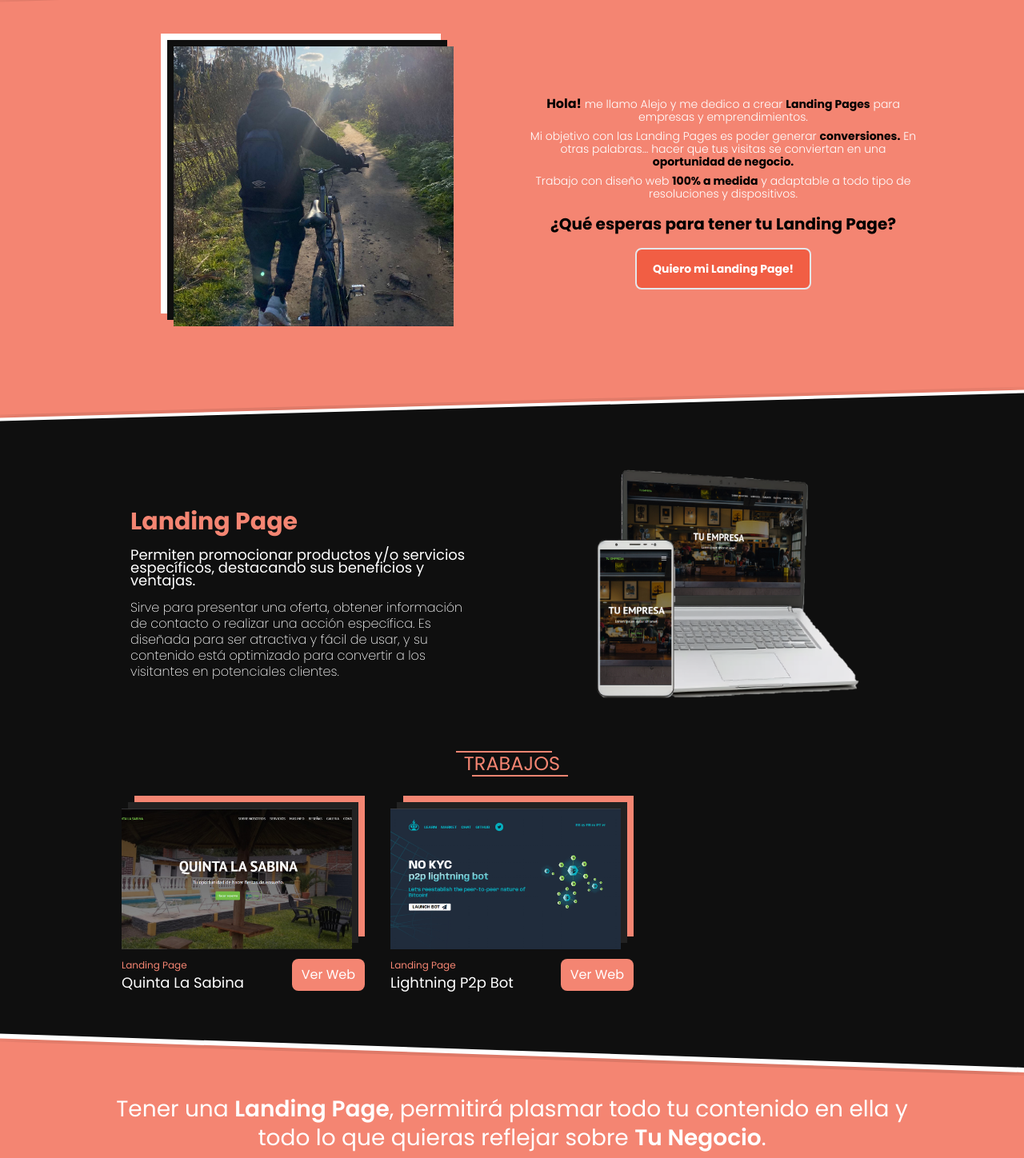
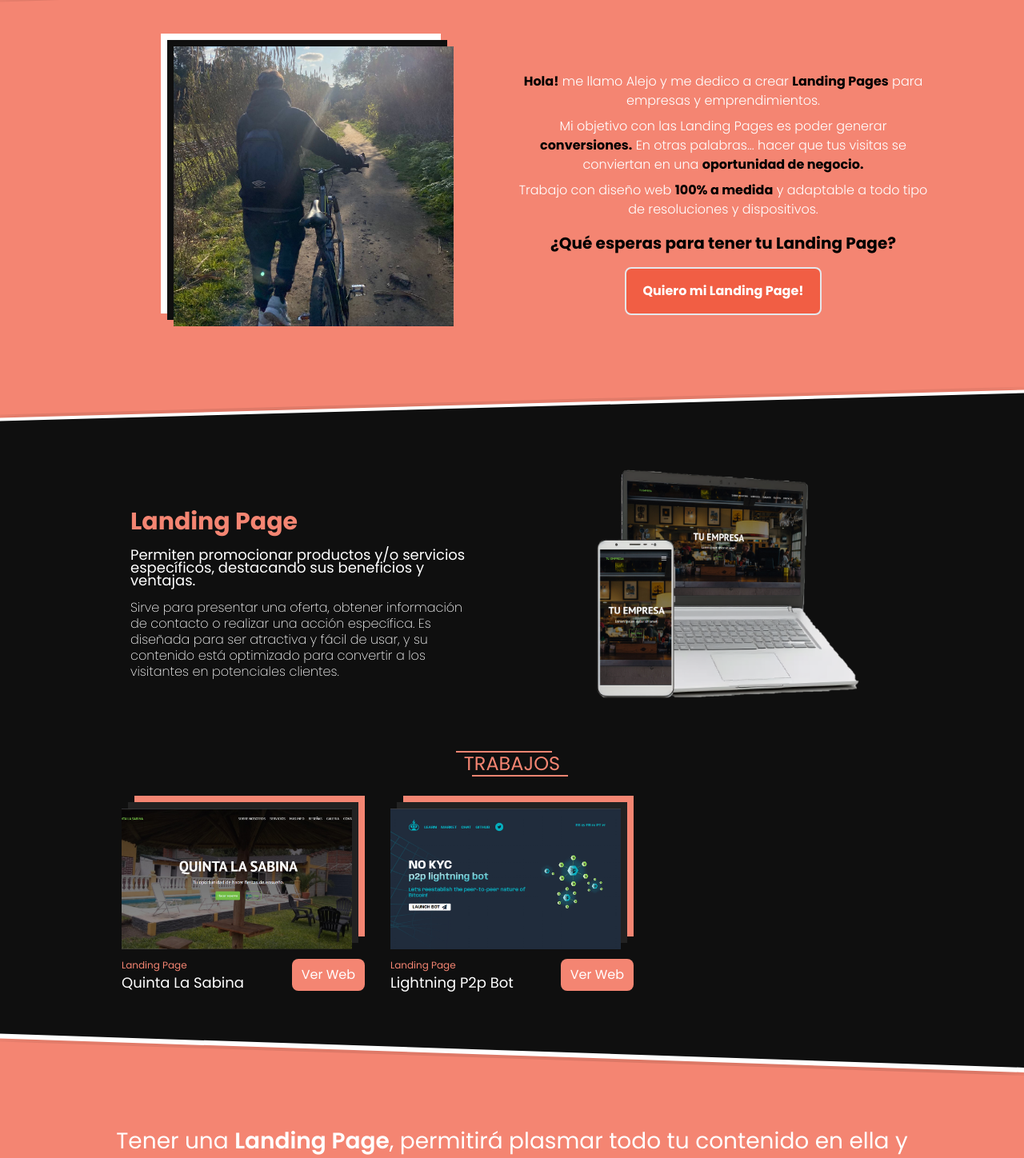
Before and after one commit to Aleervdnr/portfolio-2024, a React (Vite) app: page / in a window 1280 px wide. Shown: the part 860-2308 px from the top of the page at 80% size. Built offline with nearby package versions, Linux system fonts and the light colour scheme.

Commit message:
ultimos detalles

```diff
--- a/src/App.jsx
+++ b/src/App.jsx
@@ -10,7 +10,7 @@ import Trabajos from './componentes/Trabajos'
 import Footer from './componentes/Footer'
 
 function App() {
-  const [intro, setIntro] = useState(true)
+  const [intro, setIntro] = useState(false)
 
 useEffect(() => {
   const timer = setTimeout(() => {
@@ -30,7 +30,7 @@ useEffect(() => {
       <Landing/>
       <Trabajos/>
       <DividerOpen2/>
-      <div className='bg-anaranjado py-4 px-6 lg:px-28 grid gap-4'>
+      <div className='bg-anaranjado py-8 lg:py-14 px-6 lg:px-28 grid gap-4'>
         <p className='text-[28px] leading-9 text-white text-center'>Tener una <span className='font-semibold'>Landing Page</span>, permitirá plasmar todo tu contenido en ella y todo lo que quieras reflejar sobre <span className='font-semibold'>Tu Negocio</span>.</p>
       </div>
       <DividerClose2/>
--- a/src/componentes/AboutMe.jsx
+++ b/src/componentes/AboutMe.jsx
@@ -4,7 +4,7 @@ export default function AboutMe() {
 
             <div className=" relative w-[250px] h-[250px] lg:w-[350px] lg:h-[350px] bg-white before:absolute before:w-[250px] before:h-[250px] lg:before:w-[350px] lg:before:h-[350px] before:bg-fondo-negro before:translate-y-[8px] before:translate-x-[8px] after:absolute after:w-[250px] after:h-[250px] lg:after:w-[350px] lg:after:h-[350px] after:bg-me after:bg-cover after:bg-bottom after:z-[10] z-[10] after:translate-y-[16px] after:translate-x-[16px] mb-[50px]"></div>
 
-            <div className="max-w-[500px] text-center text-white font-light text-[14px] leading-4">
+            <div className="max-w-[500px] lg:max-w-[520px] text-center text-white font-light text-[14px] xl:text-base leading-4">
                 <p className="mb-2 ">
                     <span className="font-bold text-black text-[16px]">Hola!</span> me llamo Alejo y me dedico a crear <span className="font-bold text-black">Landing Pages</span> para empresas y emprendimientos.
                 </p>
--- a/tailwind.config.js
+++ b/tailwind.config.js
@@ -45,7 +45,7 @@ export default {
         },
       },
       backgroundImage: {
-        'me': "url('./src/assets/me1.jpeg')",
+        'me': "url('./src/assets/me1.jpg')",
         'quinta': "url('./src/assets/quinta.jpg')",
         'bot': "url('./src/assets/bot.jpg')",
       },
```
Also changed, not shown: src/assets/me1.jpg (renamed from src/assets/me1.jpeg).
